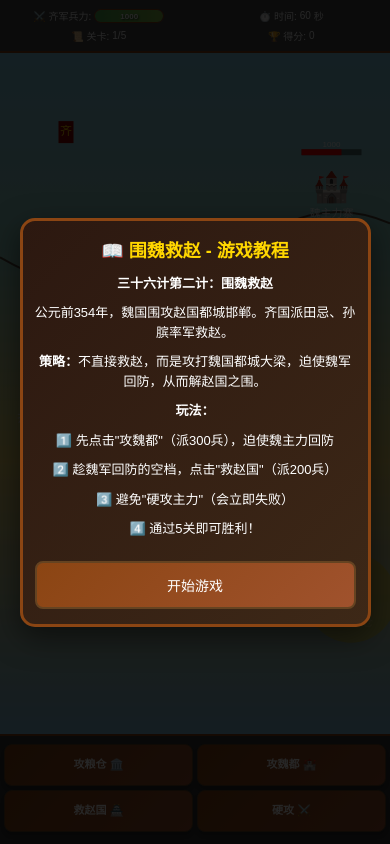
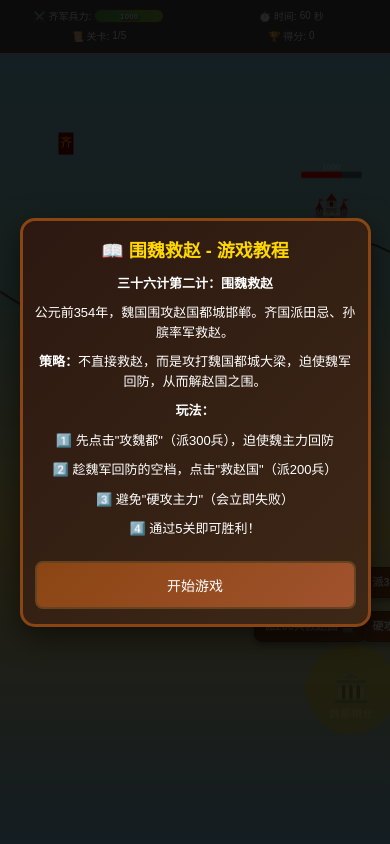
Before and after one commit to dengzi008/bf2wwjz, a plain HTML site: page index.html in a window 390 px wide. Drawn offline with Linux system fonts and the light colour scheme.

Commit message:
Update index.html

```diff
--- a/index.html
+++ b/index.html
@@ -148,41 +148,23 @@
             -webkit-tap-highlight-color: transparent;
             min-height: 0;
             overflow: hidden;
-        }
-
-        /* 底部按钮栏 */
-        #buttonBar {
-            display: flex;
-            justify-content: center;
-            gap: 10px;
-            padding: 15px;
-            background: rgba(0, 0, 0, 0.8);
-            border-top: 2px solid #8b4513;
-            flex-shrink: 0;
-            flex-wrap: wrap;
-            z-index: 10;
-            overflow: visible;
-            align-items: flex-start;
-            align-content: flex-start;
             position: relative;
         }
 
-        @media (max-width: 768px) {
-            #buttonBar {
-                padding: 10px 6px;
-                gap: 6px;
-                min-height: 120px;
-                align-content: flex-start;
-            }
+        /* 地图按钮容器 - 绝对定位在Canvas上 */
+        #mapButtonContainer {
+            position: absolute;
+            top: 0;
+            left: 0;
+            width: 100%;
+            height: 100%;
+            pointer-events: none;
+            z-index: 20;
         }
 
-        @media (max-width: 480px) {
-            #buttonBar {
-                padding: 8px 4px;
-                gap: 4px;
-                min-height: 110px;
-                max-height: none;
-            }
+        #mapButtonContainer .game-btn {
+            position: absolute;
+            pointer-events: auto;
         }
 
         .game-btn {
@@ -200,40 +182,27 @@
             -webkit-tap-highlight-color: transparent;
             user-select: none;
             touch-action: manipulation;
+            white-space: nowrap;
         }
 
         @media (max-width: 768px) {
             .game-btn {
-                padding: 10px 5px;
+                padding: 10px 12px;
                 font-size: 12px;
-                min-width: calc(50% - 3px);
-                flex: 0 0 calc(50% - 3px);
-                max-width: calc(50% - 3px);
+                min-width: 100px;
                 border-width: 2px;
                 border-radius: 8px;
                 line-height: 1.3;
-                word-break: keep-all;
-                white-space: normal;
-                overflow: visible;
-                height: auto;
-                min-height: 44px;
             }
         }
 
         @media (max-width: 480px) {
             .game-btn {
-                padding: 8px 3px;
+                padding: 8px 10px;
                 font-size: 11px;
-                min-width: calc(50% - 2px);
-                flex: 0 0 calc(50% - 2px);
-                max-width: calc(50% - 2px);
+                min-width: 90px;
                 border-width: 1.5px;
                 line-height: 1.2;
-                word-break: keep-all;
-                white-space: normal;
-                overflow: visible;
-                height: auto;
-                min-height: 42px;
             }
         }
 
@@ -252,19 +221,6 @@
             cursor: not-allowed;
         }
 
-        /* 按钮文字响应式显示 */
-        .btn-text-short {
-            display: none;
-        }
-
-        @media (max-width: 480px) {
-            .btn-text-full {
-                display: none;
-            }
-            .btn-text-short {
-                display: inline;
-            }
-        }
 
         /* 弹窗遮罩 */
         .modal {
@@ -505,14 +461,15 @@
         </div>
 
         <!-- Canvas游戏画布 -->
-        <canvas id="gameCanvas"></canvas>
-
-        <!-- 底部按钮栏 -->
-        <div id="buttonBar">
-            <button class="game-btn" id="btnAttackGranary"><span class="btn-text-full">派100兵攻粮仓</span><span class="btn-text-short">攻粮仓</span> 🏛️</button>
-            <button class="game-btn" id="btnAttackWeiCapital"><span class="btn-text-full">派300兵攻魏都</span><span class="btn-text-short">攻魏都</span> 🏰</button>
-            <button class="game-btn" id="btnRescueZhao"><span class="btn-text-full">派200兵救赵国</span><span class="btn-text-short">救赵国</span> 🏯</button>
-            <button class="game-btn" id="btnHardAttack"><span class="btn-text-full">硬攻主力（自杀）</span><span class="btn-text-short">硬攻</span> ⚔️</button>
+        <div style="position: relative; flex: 1; width: 100%; height: 100%;">
+            <canvas id="gameCanvas"></canvas>
+            <!-- 地图按钮容器 -->
+            <div id="mapButtonContainer">
+                <button class="game-btn" id="btnAttackGranary">派100兵攻粮仓 🏛️</button>
+                <button class="game-btn" id="btnAttackWeiCapital">派300兵攻魏都 🏰</button>
+                <button class="game-btn" id="btnRescueZhao">派200兵救赵国 🏯</button>
+                <button class="game-btn" id="btnHardAttack">硬攻主力（自杀）⚔️</button>
+            </div>
         </div>
     </div>
 
@@ -597,35 +554,82 @@
         // 响应式Canvas
         function resizeCanvas() {
             const topBar = document.getElementById('topBar');
-            const buttonBar = document.getElementById('buttonBar');
 
-            // 等待DOM更新完成，确保按钮栏高度正确计算
             requestAnimationFrame(() => {
                 canvas.width = window.innerWidth;
+                const topHeight = topBar.offsetHeight || topBar.getBoundingClientRect().height;
+                canvas.height = window.innerHeight - topHeight;
 
-                // 获取实际高度
-                const topHeight = topBar.offsetHeight || topBar.getBoundingClientRect().height;
-
-                // 手机端：为按钮栏预留足够空间（2行按钮）
-                const isMobile = window.innerWidth <= 768;
-                const buttonBarMinHeight = isMobile ? (window.innerWidth <= 480 ? 110 : 120) : 0;
-                const buttonHeight = Math.max(buttonBar.offsetHeight || buttonBar.getBoundingClientRect().height, buttonBarMinHeight);
-
-                const availableHeight = window.innerHeight - topHeight - buttonHeight;
-                canvas.height = Math.max(200, availableHeight);
-
-                // 确保Canvas不会太大，挤压按钮栏
-                if (isMobile) {
-                    const maxCanvasHeight = window.innerHeight - topHeight - buttonBarMinHeight;
-                    canvas.height = Math.min(canvas.height, maxCanvasHeight);
-                }
+                // 更新按钮位置
+                updateButtonPositions();
             });
         }
+
+        // 更新按钮位置 - 放在赵国下方、魏都左边
+        function updateButtonPositions() {
+            const positions = getMapPositions();
+            const container = document.getElementById('mapButtonContainer');
+            if (!container || !canvas) return;
+
+            // 赵国位置：x: 0.5, y: 0.5
+            // 魏都位置：x: 0.9, y: 0.8
+            // 按钮放在：赵国下方（y: 0.5 + 偏移），魏都左边（x: 0.9 - 偏移）
+
+            const zhaoX = positions.zhao.x;
+            const zhaoY = positions.zhao.y;
+            const weiX = positions.weiCapital.x;
+            const weiY = positions.weiCapital.y;
+
+            // 按钮区域：在赵国下方，魏都左边
+            // X位置：魏都左边（0.9 - 偏移），但不要太左，在赵国和魏都之间
+            const buttonAreaX = (zhaoX + weiX) / 2 - 0.05; // 中间偏左一点
+            // Y位置：赵国下方（0.5 + 偏移）
+            const buttonAreaY = zhaoY + 0.15; // 赵国下方
+
+            const btnAttackGranary = document.getElementById('btnAttackGranary');
+            const btnAttackWeiCapital = document.getElementById('btnAttackWeiCapital');
+            const btnRescueZhao = document.getElementById('btnRescueZhao');
+            const btnHardAttack = document.getElementById('btnHardAttack');
+
+            // 获取按钮实际尺寸
+            const isMobile = window.innerWidth <= 768;
+            const buttonSpacing = isMobile ? 8 : 10;
+            const buttonWidth = isMobile ? (window.innerWidth <= 480 ? 100 : 120) : 140;
+            const buttonHeight = isMobile ? 36 : 40;
+
+            // 计算起始位置（相对于Canvas）
+            const startX = buttonAreaX * canvas.width;
+            const startY = buttonAreaY * canvas.height;
+
+            // 2x2布局，左对齐
+            // 第一行：攻粮仓、攻魏都
+            if (btnAttackGranary) {
+                btnAttackGranary.style.left = startX + 'px';
+                btnAttackGranary.style.top = startY + 'px';
+            }
+            if (btnAttackWeiCapital) {
+                btnAttackWeiCapital.style.left = (startX + buttonWidth + buttonSpacing) + 'px';
+                btnAttackWeiCapital.style.top = startY + 'px';
+            }
+
+            // 第二行：救赵国、硬攻
+            if (btnRescueZhao) {
+                btnRescueZhao.style.left = startX + 'px';
+                btnRescueZhao.style.top = (startY + buttonHeight + buttonSpacing) + 'px';
+            }
+            if (btnHardAttack) {
+                btnHardAttack.style.left = (startX + buttonWidth + buttonSpacing) + 'px';
+                btnHardAttack.style.top = (startY + buttonHeight + buttonSpacing) + 'px';
+            }
+        }
+
         resizeCanvas();
         window.addEventListener('resize', resizeCanvas);
         // 监听方向变化
         window.addEventListener('orientationchange', () => {
-            setTimeout(resizeCanvas, 300);
+            setTimeout(() => {
+                resizeCanvas();
+            }, 300);
         });
 
         // ==================== 地图位置定义 ====================
```
